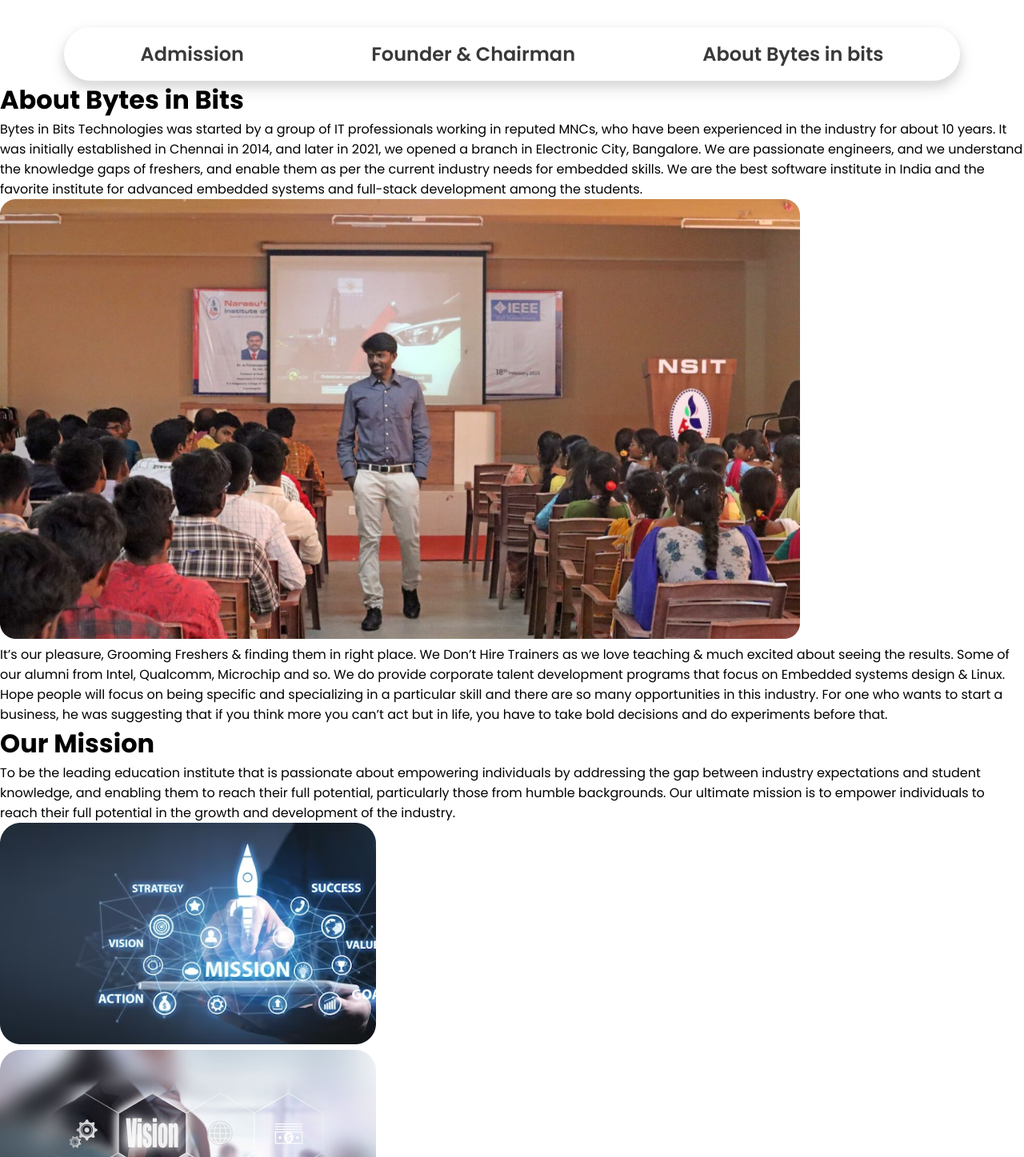
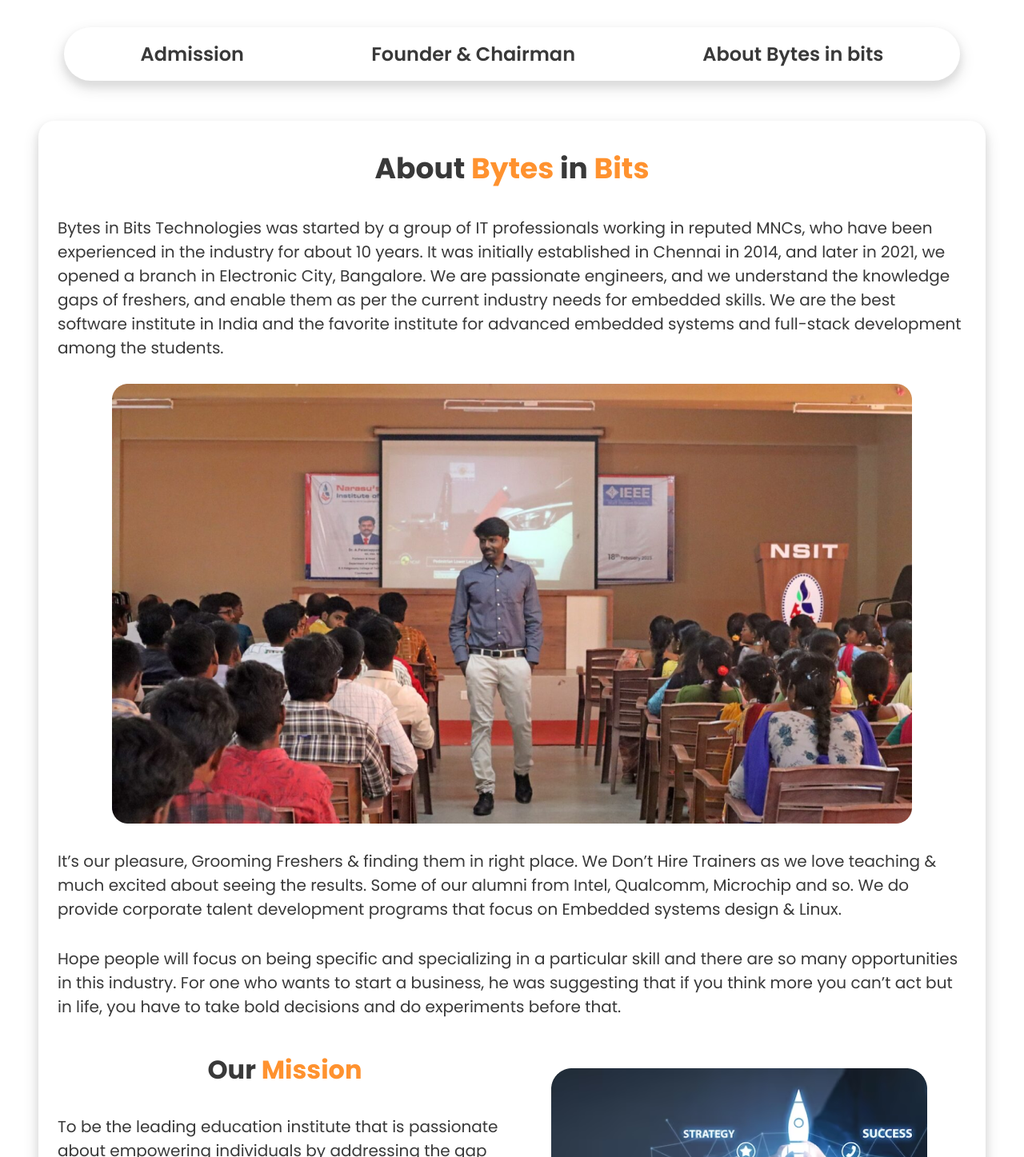
Before and after one commit to TamilselvanChandrakumar/BytesInBits, a React (Vite) app in the folder bytesinbits-app/: page /aboutus/aboutbytes in a window 1280 px wide. Shown: the part 703-2150 px from the top of the page at 80% size. Built offline with nearby package versions, Linux system fonts and the light colour scheme.

Commit message:
first commit

```diff
--- a/bytesinbits-app/src/components/aboutus/aboutbytesinbits/Aboutbytes.css
+++ b/bytesinbits-app/src/components/aboutus/aboutbytesinbits/Aboutbytes.css
@@ -0,0 +1,73 @@
+.aboutbytesinbits_container {
+  padding: 0 3rem 0 3rem;
+  margin-top: 50px;
+}
+.aboutbytesinbits_inner {
+  padding: 2rem 1.5rem 1.5rem 1.5rem;
+  box-shadow: 0 6px 10px 0 #dddddd, 0 8px 20px 0 #dddddd;
+  border-radius: 20px;
+}
+.aboutbytesinbits_inner h1 {
+  font-size: 36px;
+  font-weight: 700;
+  color: #393939;
+  text-align: center;
+}
+.aboutbytesinbits_inner h1 span {
+  color: #ff922f;
+}
+.aboutbytesinbits_inner p {
+  font-size: 20px;
+  font-weight: 400;
+  color: #393939;
+  margin-top: 2rem;
+}
+.aboutbytesinbits_image {
+  margin-top: 30px;
+  display: flex;
+  justify-content: center;
+}
+.aboutbytesinbits_card {
+  display: grid;
+  grid-template-columns: repeat(2, 1fr);
+  align-items: center;
+  justify-items: center;
+  margin-top: 40px;
+}
+.aboutbytesinbits_card h1 {
+  font-size: 32px;
+  font-weight: 700;
+  color: #393939;
+}
+.aboutbytesinbits_card h1 span {
+  color: #ff922f;
+}
+@media (max-width: 1200px) {
+  .aboutbytesinbits_image img {
+    max-width: 100%;
+  }
+  .aboutbytesinbits_card {
+    display: grid;
+    grid-template-columns: 1fr;
+    gap: 2rem;
+  }
+}
+@media (max-width: 600px) {
+  .aboutbytesinbits_container {
+    padding: 0 1rem 0 1rem;
+    margin-top: 30px;
+  }
+  .aboutbytesinbits_card {
+    margin-top: 20px;
+    display: grid;
+    grid-template-columns: 1fr;
+    gap: 1rem;
+    border-radius: 15px;
+  }
+  .aboutbytesinbits_card img {
+    max-width: 100%;
+  }
+  .aboutbytesinbits_inner p {
+    margin-top: 1rem;
+  }
+}
--- a/bytesinbits-app/src/components/aboutus/aboutbytesinbits/Aboutbytes.jsx
+++ b/bytesinbits-app/src/components/aboutus/aboutbytesinbits/Aboutbytes.jsx
@@ -7,7 +7,9 @@ const Aboutbytes = () => {
   return (
     <div className="aboutbytesinbits_container">
       <div className="aboutbytesinbits_inner">
-        <h1>About Bytes in Bits</h1>
+        <h1>
+          About <span> Bytes </span>in <span>Bits</span>{" "}
+        </h1>
         <p>
           Bytes in Bits Technologies was started by a group of IT professionals
           working in reputed MNCs, who have been experienced in the industry for
@@ -19,7 +21,11 @@ const Aboutbytes = () => {
           favorite institute for advanced embedded systems and full-stack
           development among the students.
         </p>
-        <img src={aboutbytes} alt=""></img>
+        <div className="aboutbytesinbits_image">
+          {" "}
+          <img src={aboutbytes} alt=""></img>
+        </div>
+
         <p>
           It’s our pleasure, Grooming Freshers & finding them in right place. We
           Don’t Hire Trainers as we love teaching & much excited about seeing
@@ -36,7 +42,9 @@ const Aboutbytes = () => {
         </p>
         <div className="aboutbytesinbits_card">
           <div>
-            <h1>Our Mission</h1>
+            <h1>
+              Our <span>Mission</span>{" "}
+            </h1>
             <p>
               To be the leading education institute that is passionate about
               empowering individuals by addressing the gap between industry
@@ -52,7 +60,9 @@ const Aboutbytes = () => {
         <div className="aboutbytesinbits_card">
           <img src={vissionimg}></img>
           <div>
-            <h1>Our Vission</h1>
+            <h1>
+              Our <span>Vission</span>
+            </h1>
             <p>
               Our mission is to provide high-quality education and training that
               enables individuals to acquire the skills and knowledge necessary
--- a/bytesinbits-app/src/components/aboutus/admission/Admission.css
+++ b/bytesinbits-app/src/components/aboutus/admission/Admission.css
@@ -6,6 +6,7 @@
   margin-top: 50px;
   padding: 2rem 1rem 2rem 1rem;
   box-shadow: 0 6px 10px 0 #dddddd, 0 8px 20px 0 #dddddd;
+  border-radius: 20px;
 }
 .admission_card_inner {
   margin-top: 30px;
@@ -91,6 +92,7 @@
   .admission_card {
     margin-top: 30px;
     padding: 1.5rem 1rem 1.5rem 1rem;
+    border-radius: 15px;
   }
   .admission_card h1 {
     text-align: center;
```
